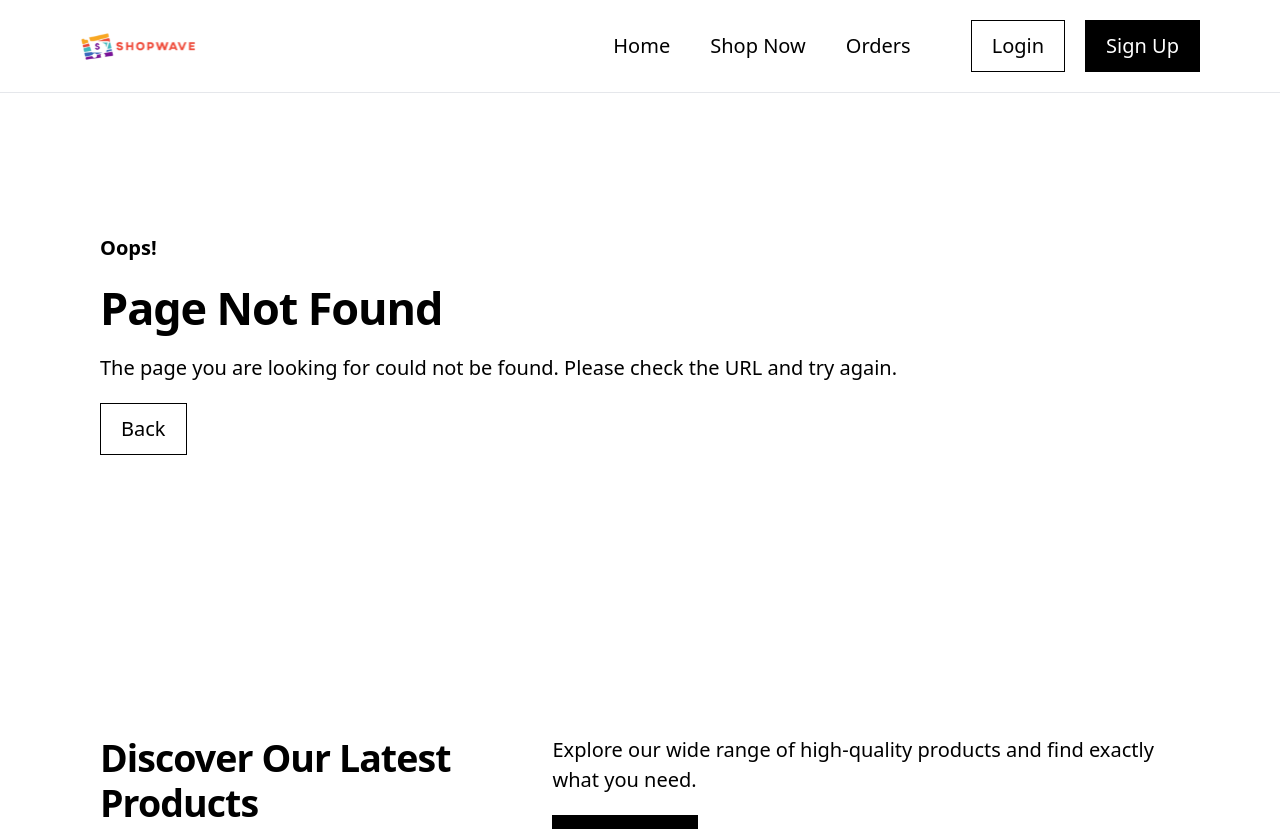
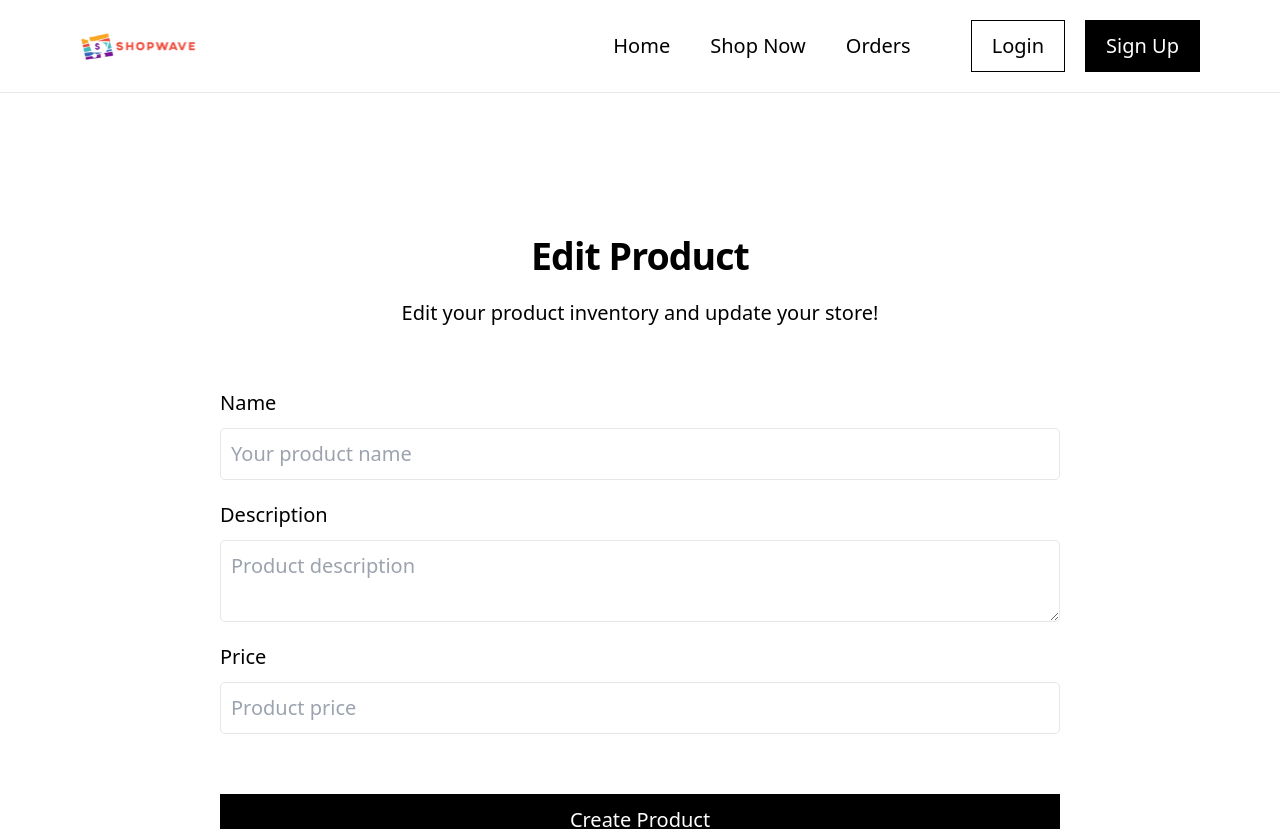
Before and after one commit to gustavo-martins-pereira/E-Commerce_FullStack-Frontend, a React (Vite) app: page /seller-dashboard/manage-products/edit in a window 1280 px wide. Shown: the top 829 px of the page. Built offline with nearby package versions, Linux system fonts and the light colour scheme.

Commit message:
ADD - Edit Product Page

```diff
--- a/src/App.jsx
+++ b/src/App.jsx
@@ -11,6 +11,7 @@ import { RegisterLogin } from "@pages/RegisterLogin/RegisterLogin";
 import { SellerDashboard } from "@pages/SellerDashboard/SellerDashboard";
 import { ManageProducts } from "@pages/SellerDashboard/ManageProducts/ManageProducts";
 import { CreateProduct } from "@pages/SellerDashboard/ManageProducts/CreateProduct/CreateProduct";
+import { EditProduct } from "@pages/SellerDashboard/ManageProducts/EditProduct/EditProduct";
 import { NotFound } from "@pages/NotFound/NotFound";
 
 import { Header } from "@components/smart/Header/Header";
@@ -48,6 +49,7 @@ export function App() {
                         <Route path="manage-products">
                             <Route index element={<ManageProducts />} />
                             <Route path="create" element={<CreateProduct />} />
+                            <Route path="edit" element={<EditProduct />} />
                         </Route>
                     </Route>
 
--- /dev/null
+++ b/src/pages/SellerDashboard/ManageProducts/EditProduct/EditProduct.jsx
@@ -0,0 +1,42 @@
+import { InputText } from "@components/dumbs/custom/InputText/InputText";
+import { TextArea } from "@components/dumbs/custom/TextArea/TextArea";
+
+export function EditProduct() {
+    return (
+        <main>
+            <header className="section flex flex-col gap-8">
+                <header className="flex flex-col gap-4 text-center">
+                    <h2>Edit Product</h2>
+                    <p>Edit your product inventory and update your store!</p>
+                </header>
+
+                {/* PRODUCT FORM */}
+                <section className="w-full max-w-2xl m-auto">
+                    <form>
+                        <InputText
+                            label="Name"
+                            placeholder="Your product name"
+                            name="name"
+                            inputType="text"
+                        />
+
+                        <TextArea
+                            label="Description"
+                            placeholder="Product description"
+                            name="description"
+                        />
+
+                        <InputText
+                            label="Price"
+                            placeholder="Product price"
+                            name="price"
+                            inputType="number"
+                        />
+
+                        <input className="btn btn-secondary w-full mt-8" type="submit" value="Create Product" />
+                    </form>
+                </section>
+            </header>
+        </main>
+    );
+}
--- a/src/pages/SellerDashboard/ManageProducts/ManageProducts.jsx
+++ b/src/pages/SellerDashboard/ManageProducts/ManageProducts.jsx
@@ -20,7 +20,7 @@ export function ManageProducts() {
                         <p className="text-xl font-bold">$55</p>
 
                         <div className="flex gap-4">
-                            <Button className="btn btn-primary">Edit</Button>
+                            <Link to="/seller-dashboard/manage-products/edit"><Button className="btn btn-primary">Edit</Button></Link>
                             <Button className="btn btn-secondary">Delete</Button>
                         </div>
                     </article>
@@ -31,7 +31,7 @@ export function ManageProducts() {
                         <p className="text-xl font-bold">$55</p>
 
                         <div className="flex gap-4">
-                            <Button className="btn btn-primary">Edit</Button>
+                            <Link to="/seller-dashboard/manage-products/edit"><Button className="btn btn-primary">Edit</Button></Link>
                             <Button className="btn btn-secondary">Delete</Button>
                         </div>
                     </article>
@@ -42,7 +42,7 @@ export function ManageProducts() {
                         <p className="text-xl font-bold">$55</p>
 
                         <div className="flex gap-4">
-                            <Button className="btn btn-primary">Edit</Button>
+                            <Link to="/seller-dashboard/manage-products/edit"><Button className="btn btn-primary">Edit</Button></Link>
                             <Button className="btn btn-secondary">Delete</Button>
                         </div>
                     </article>
@@ -53,7 +53,7 @@ export function ManageProducts() {
                         <p className="text-xl font-bold">$55</p>
 
                         <div className="flex gap-4">
-                            <Button className="btn btn-primary">Edit</Button>
+                            <Link to="/seller-dashboard/manage-products/edit"><Button className="btn btn-primary">Edit</Button></Link>
                             <Button className="btn btn-secondary">Delete</Button>
                         </div>
                     </article>
@@ -64,7 +64,7 @@ export function ManageProducts() {
                         <p className="text-xl font-bold">$55</p>
 
                         <div className="flex gap-4">
-                            <Button className="btn btn-primary">Edit</Button>
+                            <Link to="/seller-dashboard/manage-products/edit"><Button className="btn btn-primary">Edit</Button></Link>
                             <Button className="btn btn-secondary">Delete</Button>
                         </div>
                     </article>
```
